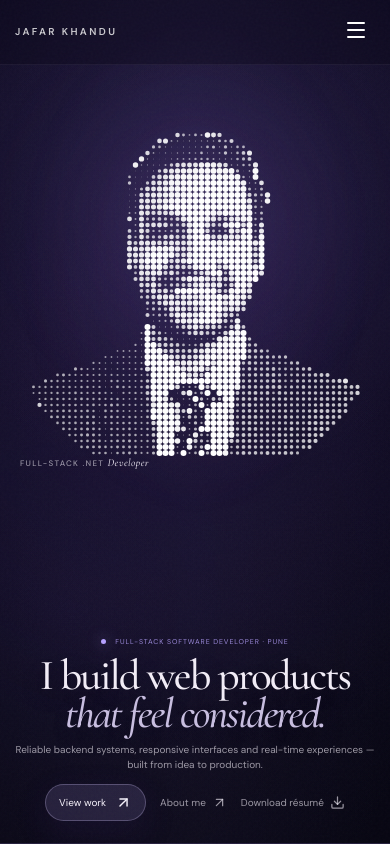
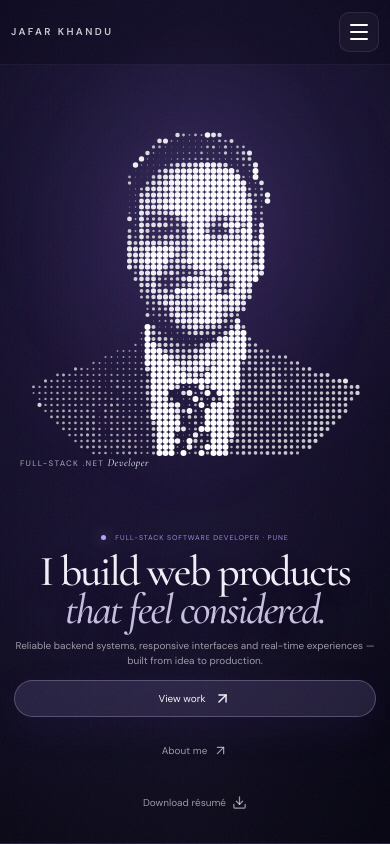
Before and after one commit to jaffukhandu-rgb/jafar-khandu-portfolio, a React (Vite) app: page / in a window 390 px wide. Shown: the top 844 px of the page. Built offline with nearby package versions, Linux system fonts and the light colour scheme.

Commit message:
chore: load responsive layout polish

```diff
--- a/src/project-scroll.css
+++ b/src/project-scroll.css
@@ -1,3 +1,5 @@
+@import './responsive.css';
+
 /* Project scroll-story: the left visual stays anchored while project copy scrolls on the right. */
 
 @media (min-width: 981px) {
```
